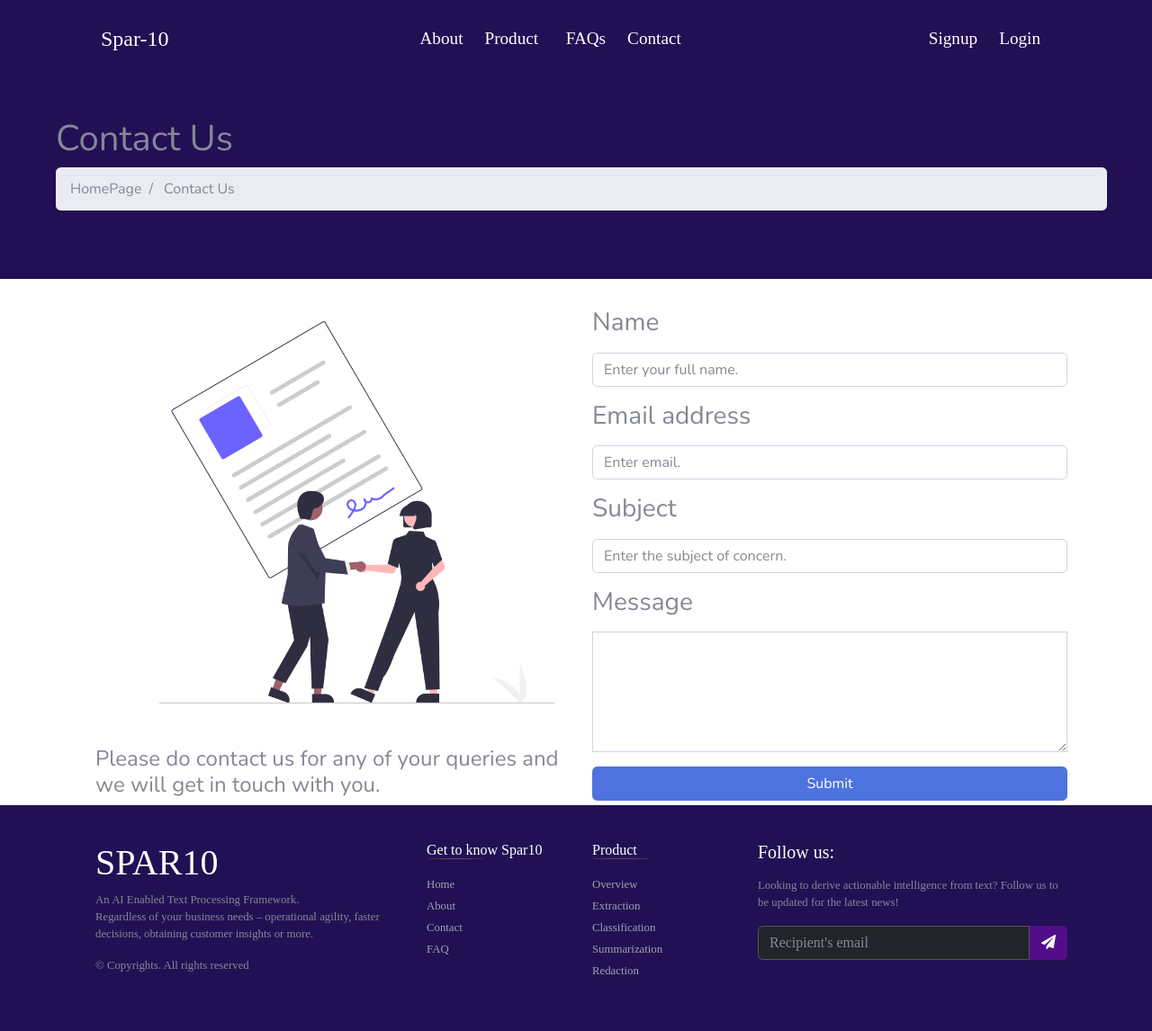
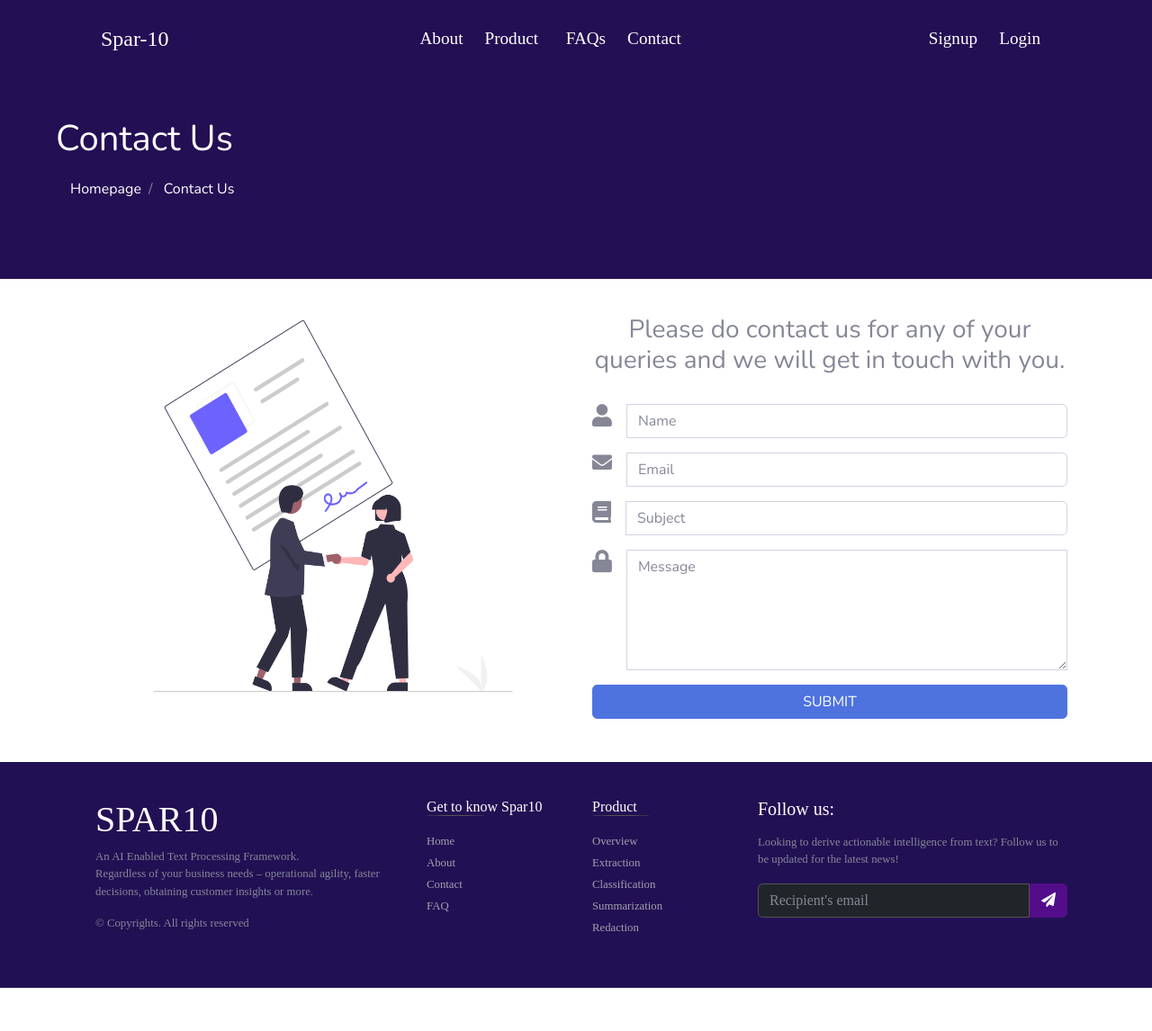
Before and after one commit to Purviharniya/SPAR10, a Flask app: page /contact-us in a window 1280 px wide. Shown: the whole page at 90% size. After the commit the page ends 1098 px from the top, so only its background shows below. Run offline with Flask 2, Linux system fonts and the light colour scheme; some libraries are stand-ins or nearby versions; some web fonts are replaced.

Commit message:
breadcrumbs done, faqs and contact fixed

```diff
--- a/auth.py
+++ b/auth.py
@@ -3,6 +3,7 @@ from werkzeug.security import generate_password_hash, check_password_hash
 from models import User
 from __init__ import db
 from flask_login import login_user, login_required, logout_user
+import re
 
 auth = Blueprint('auth', __name__)
 
--- a/static/stylesheets/vendor/css/faq.css
+++ b/static/stylesheets/vendor/css/faq.css
@@ -7,7 +7,7 @@
 .dbutton:hover {
   border: 1px white;
   color: white;
-  background: rgb(23, 142, 197);
+  background: rgb(58,48,137);
 }
 
 .accordionMenu {
@@ -19,7 +19,7 @@
 .accordionMenu label {
   display: block;
   padding: 15px 25px 15px 10px;
-  background: rgb(108, 99, 255);
+  background: #585FAE;
   font-size: 1.5rem;
   color: #fff;
   position: relative;
--- a/static/stylesheets/vendor/css/index.css
+++ b/static/stylesheets/vendor/css/index.css
@@ -167,3 +167,12 @@
   overflow-y: hidden;
   background-image: url("../images/index2.jpg");
 }
+
+.breadcrumb_link{
+  color: white;
+}
+
+.breadcrumb_link:hover {
+  text-decoration: none;
+  color: rgb(255, 158, 36);
+}
--- a/static/stylesheets/vendor/css/login.css
+++ b/static/stylesheets/vendor/css/login.css
@@ -1,6 +1,6 @@
 .form-outer-div {
   margin-top: 100px;
-  margin-bottom: 100px;
+  margin-bottom: 60px;
 }
 .img-responsive {
   height: 400px;
--- a/templates/contactus.html
+++ b/templates/contactus.html
@@ -6,55 +6,75 @@
   <div class='top-cont'>
     <div class="row align-items-center">
       <div class="col-lg-12">
-        <h1 class="mb-40">
+        <h1 class="mb-40" style="color: white;">
           Contact Us
         </h1>
-        <ol class="breadcrumb">
+        <ol class="breadcrumb" style="background-color: transparent;">
           <li class="breadcrumb-item first-item">
-            HomePage
+            <a class="breadcrumb_link" href="/">Homepage</a>
           </li>
           <li class="breadcrumb-item first-item">
-            Contact Us
+            <a class="breadcrumb_link" href="/contact-us">Contact Us</a>
           </li>
         </ol>
       </div>
     </div>
   </div>
   <div class="container">
-    <div class="row">
+    <div class="row" style="margin-bottom: 2rem;">
       <div class="col-md-6">
-        <img src="../static/assets/contactus.png" width="110%">
-        <br>
-        <h4>Please do contact us for any of your queries and we will get in touch with you.</h4>
+        <img src="../static/assets/contactus.png" width="100%" height="100%">
       </div>
-      <div class="col-md-6" style="margin-top: 2rem;width: 100%;">
-        <form>
+      <div class="col-md-6 signupForm" style="margin-top: 1rem;width: 100%;">
+        <div class="signupForm-title text-center py-4 justify-content-center align-items-center">
+            <h3>Please do contact us for any of your queries and we will get in touch with you.</h3>
+        </div>
+        {% with messages = get_flashed_messages() %}
+        {% if messages %}
+        <div class="alert alert-danger alert-dismissible fade show" role="alert">
+            {{ messages[0] }}.
+            <button type="button" class="close" data-dismiss="alert" aria-label="Close">
+                <span aria-hidden="true">&times;</span>
+            </button>
+        </div>
+        {% endif %}
+        {% endwith %}
+        <form method="POST" name="signupForm" action="/signup" autocomplete="off">
             <div class="form-group">
-            <label for="name">
-              <h3>Name</h3>
-            </label>
-            <input type="text" class="form-control" id="name" placeholder="Enter your full name.">
+                <div class="input-group">
+                    <span><i class="fa fa-user" style="font-size: 25px; margin-right: 1rem;"></i></span>
+                    <input type="text" class="form-control " id="name" name="name" placeholder="Name">
+
+                </div>
             </div>
             <div class="form-group">
-            <label for="email">
-              <h3>Email address</h3>
-            </label>
-            <input type="email" class="form-control" id="email" placeholder="Enter email.">
+                <div class="input-group">
+                    <span><i class="fa fa-envelope" style="font-size: 22px;  margin-right: 1rem;"></i></span>
+                    <input type="email" class="form-control " id="email" name="email" placeholder="Email">
+                </div>
+
             </div>
             <div class="form-group">
-            <label for="subject">
-              <h3>Subject</h3>
-            </label>
-            <input type="text" class="form-control" id="subject" placeholder="Enter the subject of concern.">
+                <div class="input-group">
+                    <span><i class="fa fa-book" style="font-size: 24px;  margin-right: 1rem;"></i></span>
+                    <input type="text" class="form-control " id="subject" name="subject"
+                        placeholder="Subject">
+
+                </div>
             </div>
             <div class="form-group">
-            <label for="message">
-              <h3>Message</h3>
-            </label>
-            <textarea class="form-control rounded-0" id="message" rows="5"></textarea>
+                <div class="input-group">
+                    <span><i class="fa fa-lock" style="font-size: 25px;  margin-right: 1rem;"></i></span>
+
+                    <textarea class="form-control rounded-0" id="message" name="message" rows="5" placeholder="Message"></textarea>
+
                 </div>
-          <button type="submit" class="btn btn-primary w-100">Submit</button>
+            </div>
+            <div class="form-group">
+                <button type="submit" name="Submit" class="btn btn-block btn-primary gradient">SUBMIT</button>
+            </div>
           </form>
+
         </div>
     </div>
   </div>
```
Also changed, not shown: templates/faqs.html (+5 -5 lines), templates/login.html (+4 -4 lines), templates/signup.html (+5 -5 lines), db.sqlite (deleted). Lines whose indentation alone changed are shown as unchanged.
